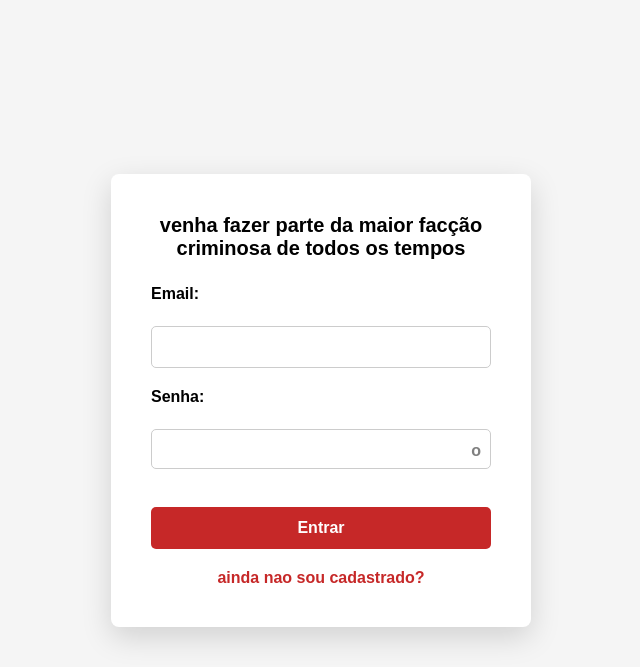
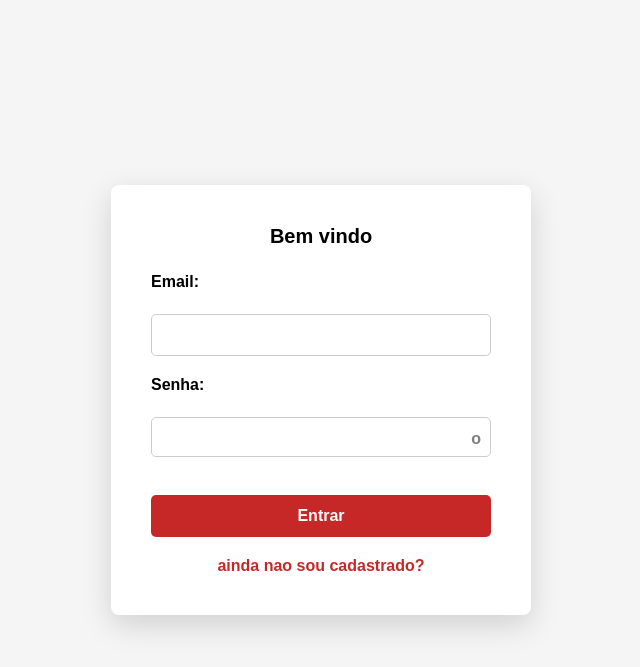
Before and after one commit to ldm-code/aoeSystem, a Flask app: page / in a window 1280 px wide. Shown: the top 667 px of the page, without its empty margins (319-959 px from the left). Run offline with Flask 3, Linux system fonts and the light colour scheme; parts of the project's set-up code (start-up, migrations or seed data) failed here and were passed over.

Commit message:
Update login.html

```diff
--- a/templates/login.html
+++ b/templates/login.html
@@ -8,7 +8,7 @@
 <body>
           <div class="div-main">
                     <form action="/login" method="POST">
-                              <h1>venha fazer parte da maior facção criminosa de todos os tempos</h1>
+                              <h1>Bem vindo </h1>
                               <label for="email">Email:</label><br>
                               <input type="text" name="email" required><br>
                               <label for="senha">Senha:</label><br>
```
